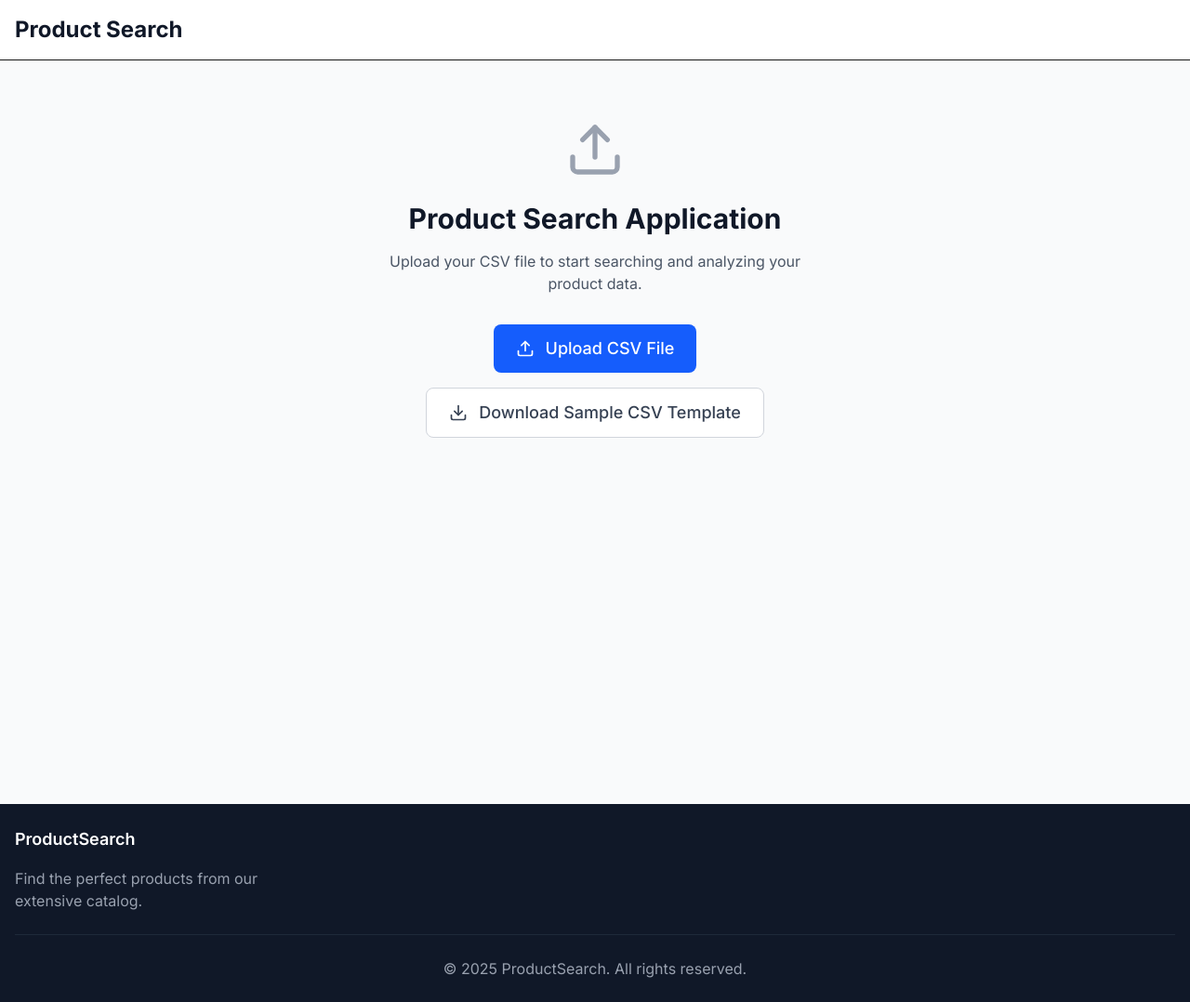
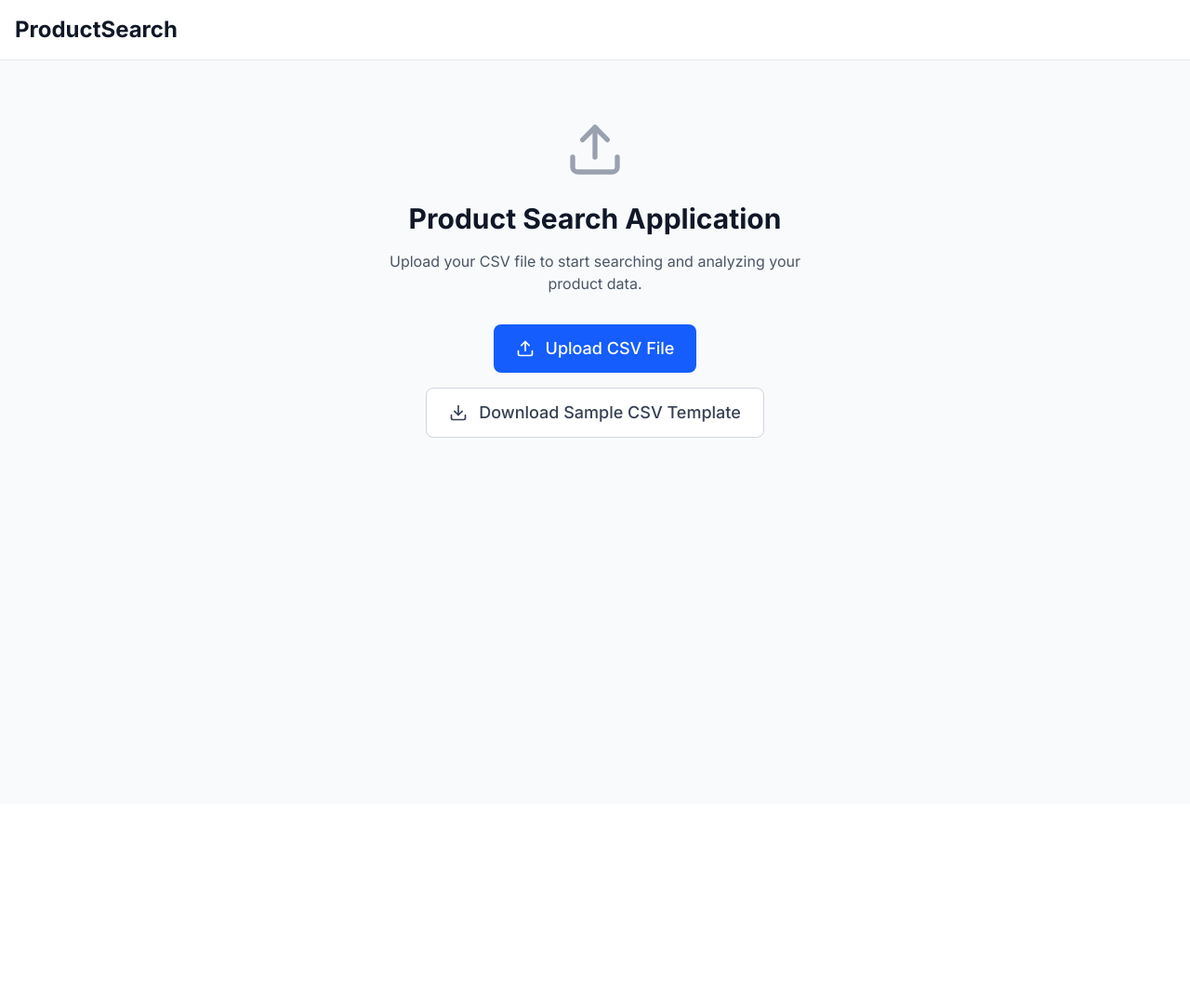
Before and after one commit to qumberali22/product-search, a Next.js app: page / in a window 1280 px wide. Shown: the whole page at 93% size. After the commit the page ends 865 px from the top, so only its background shows below. Built offline with nearby package versions, Linux system fonts and the light colour scheme.

Commit message:
src/app: resolve the QA bugs issue

```diff
--- a/src/app/layout.tsx
+++ b/src/app/layout.tsx
@@ -1,50 +1,33 @@
-import type { ReactNode } from "react";
-import { Inter } from "next/font/google";
-import "./globals.css";
-import { Toaster } from "sonner"; // or "react-hot-toast"
+import type { ReactNode } from "react"
+import { Inter } from "next/font/google"
+import "./globals.css"
 
-const inter = Inter({ subsets: ["latin"] });
+const inter = Inter({ subsets: ["latin"] })
 
 export const metadata = {
   title: "Product Search App",
   description: "Advanced product search with filtering and sorting",
-};
+}
 
-export default function RootLayout({ children }: { children: ReactNode }) {
+export default function RootLayout({
+  children,
+}: {
+  children: ReactNode
+}) {
   return (
     <html lang="en">
       <body className={inter.className}>
-        <header className="bg-white shadow-sm border-b">
-          <div className="container mx-auto px-4 py-4">
+        <header className="bg-white shadow-sm border-b border-gray-200">
+          <div className="w-full px-4 py-4">
             <div className="flex items-center justify-between">
-              <h1 className="text-2xl font-bold text-gray-900">
-                Product Search
-              </h1>
+              <h1 className="text-2xl font-bold text-gray-900">ProductSearch</h1>
+
             </div>
           </div>
         </header>
 
-        <main>{children}</main>
-
-        {/* Toast provider */}
-        <Toaster position="top-right" richColors expand={true} />
-
-        <footer className="bg-gray-900 text-white">
-          <div className="container mx-auto px-4 py-6">
-            <div className="grid grid-cols-1 md:grid-cols-4 gap-8">
-              <div>
-                <h3 className="text-lg font-semibold mb-4">ProductSearch</h3>
-                <p className="text-gray-400">
-                  Find the perfect products from our extensive catalog.
-                </p>
-              </div>
-            </div>
-            <div className="border-t border-gray-800 mt-6 pt-6 text-center text-gray-400">
-              <p>&copy; 2025 ProductSearch. All rights reserved.</p>
-            </div>
-          </div>
-        </footer>
+        <main className="min-h-screen bg-gray-50 w-full">{children}</main>
       </body>
     </html>
-  );
+  )
 }
--- a/src/app/page.tsx
+++ b/src/app/page.tsx
@@ -156,9 +156,10 @@ export default function HomePage() {
   };
 
   const downloadSampleCSV = () => {
-    const sampleCSV = `ID,TITLE,HANDLE,VENDOR,PRODUCT_TYPE,PRICE_RANGE_V2,TOTAL_INVENTORY,HAS_OUT_OF_STOCK_VARIANTS,CREATED_AT,UPDATED_AT,TAGS,STATUS
-8121622593775,Sample Product,sample-product,Thorne,Stress Tablets,"{""min_variant_price"":{""amount"":18.55,""currency_code"":""GBP""},""max_variant_price"":{""amount"":18.55,""currency_code"":""GBP""}}",10,FALSE,2023-09-25 15:52:45.000 Z,2025-03-21 13:10:43.000 Z,"sample,product,tags",ACTIVE
-8121622626543,Another Sample Product,another-sample-product,Nordic Naturals,Vitamins & Supplements,"{""min_variant_price"":{""amount"":25.99,""currency_code"":""USD""},""max_variant_price"":{""amount"":25.99,""currency_code"":""USD""}}",25,FALSE,2023-10-15 10:30:22.000 Z,2025-03-21 13:10:43.000 Z,"vitamins,health,supplements",ACTIVE`;
+    const sampleCSV = `ID,TITLE,STATUS,IMAGE,VENDOR,PRODUCT_TYPE,DESCRIPTION,PRICE_RANGE,TOTAL_INVENTORY,HAS_OUT_OF_STOCK_VARIANTS,CREATED_AT,MODIFIED_AT,TAGS
+8121622593775,Sample Product,ACTIVE,https://example.com/image1.jpg,Thorne,Stress Tablets,"Helps with stress and anxiety","{'max_variant_price': 18.55, 'min_variant_price': 18.55}",10,FALSE,2023-09-25 15:52:45.000 Z,2025-03-21 13:10:43.000 Z,"sample,product,tags"
+8121622626543,Another Sample Product,ACTIVE,https://example.com/image2.jpg,Nordic Naturals,Vitamins & Supplements,"High-quality vitamins for daily nutrition","{'max_variant_price': 18.55, 'min_variant_price': 18.55}",25,FALSE,2023-10-15 10:30:22.000 Z,2025-03-21 13:10:43.000 Z,"vitamins,health,supplements"
+8121622659311,Out of Stock Product,ARCHIVED,https://example.com/image3.jpg,Thorne,Minerals,"Essential minerals for body function","{'max_variant_price': 18.55, 'min_variant_price': 18.55}",0,TRUE,2023-11-05 08:15:33.000 Z,2025-03-21 13:10:43.000 Z,"minerals,health"`;
 
     const blob = new Blob([sampleCSV], { type: "text/csv" });
     const url = window.URL.createObjectURL(blob);
@@ -278,20 +279,6 @@ export default function HomePage() {
             </div>
             <div className="flex items-center gap-2">
               <button
-                onClick={handleRefreshData}
-                className="bg-gray-100 text-gray-700 px-3 py-2 rounded-md text-sm font-medium hover:bg-gray-200 focus:outline-none focus:ring-2 focus:ring-gray-500 focus:ring-offset-2 flex items-center gap-2"
-                title="Refresh data"
-              >
-                <RefreshCw className="h-4 w-4" />
-              </button>
-              <button
-                onClick={handleClearData}
-                className="bg-red-100 text-red-700 px-3 py-2 rounded-md text-sm font-medium hover:bg-red-200 focus:outline-none focus:ring-2 focus:ring-red-500 focus:ring-offset-2 flex items-center gap-2"
-                title="Clear all data"
-              >
-                <Trash2 className="h-4 w-4" />
-              </button>
-              <button
                 onClick={() => setShowUpload(true)}
                 className="bg-blue-600 text-white px-4 py-2 rounded-md text-sm font-medium hover:bg-blue-700 focus:outline-none focus:ring-2 focus:ring-blue-500 focus:ring-offset-2 flex items-center gap-2"
               >
@@ -326,7 +313,7 @@ export default function HomePage() {
                 onChange={setSearchQuery}
                 onSortChange={setSortBy}
                 sortBy={sortBy}
-                placeholder="Search by product name, vendor, or description..."
+                placeholder="Search by product name, vendor...."
               />
             </div>
             <ViewToggle view={view} onViewChange={setView} />
--- a/src/components/upload/CsvUpload.tsx
+++ b/src/components/upload/CsvUpload.tsx
@@ -261,14 +261,6 @@ export function CsvUpload({ onDataLoaded, onClose }: CsvUploadProps) {
               </div>
             </div>
           </div>
-
-          <button
-            onClick={downloadSampleCSV}
-            className="w-full flex items-center justify-center gap-2 px-3 py-2 text-xs text-gray-600 border border-gray-300 rounded-md hover:bg-gray-50"
-          >
-            <Download className="h-3 w-3" />
-            Download Sample CSV Template
-          </button>
         </div>
       </div>
     </div>
--- a/src/lib/data.ts
+++ b/src/lib/data.ts
@@ -103,17 +103,11 @@ export function parseCSVData(csvContent: string): Product[] {
 
         const title = getValue("title", ["title"]);
         if (!title) {
-          toast.error(`Row ${i}: Missing required title, skipping`);
           errorCount++;
           continue;
         }
 
         const priceRangeStr = getValue("priceRange", ["price_range"]);
-        if (!priceRangeStr) {
-          toast.error(`Row ${i}: Missing required price range, skipping`);
-          errorCount++;
-          continue;
-        }
 
         const handle =
           getValue("handle", ["handle"]) ||
```
Also changed, not shown: 1 other file (tests, documents, lock files or other folders).
